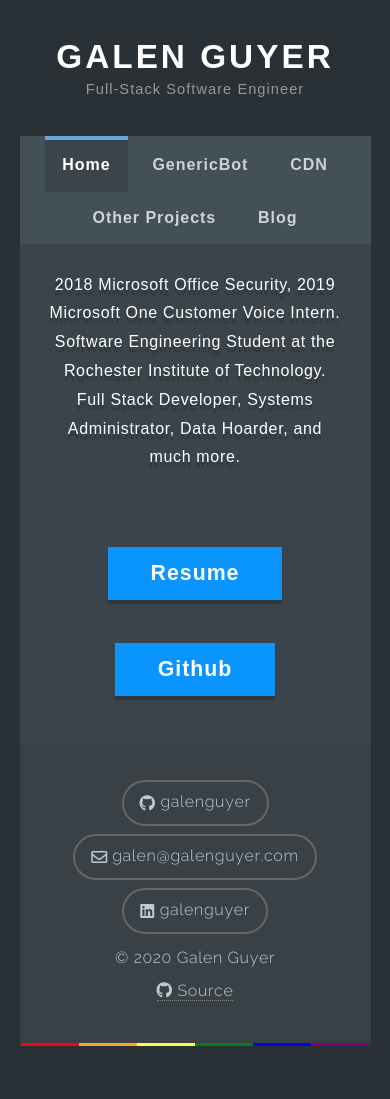
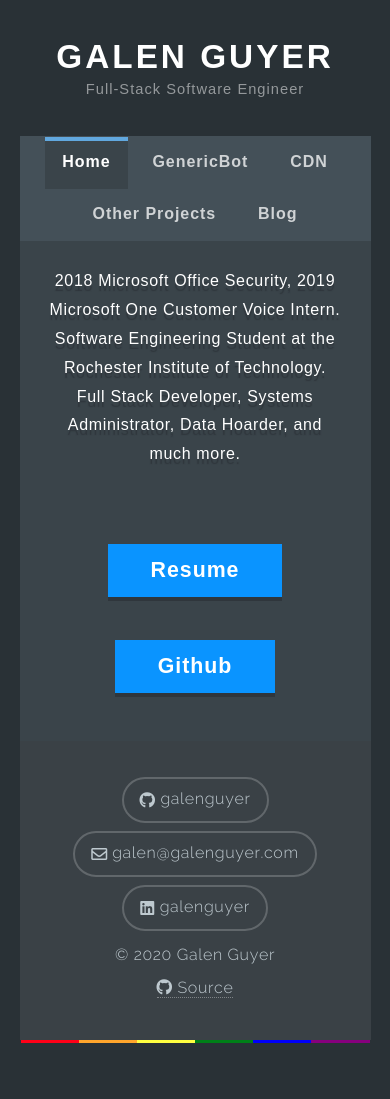
Before and after one commit to galenguyer/galenguyer.github.io.v1, a Jekyll site: the page built from index.html, in a window 390 px wide. Built offline with Jekyll 4.4.1, drawn with Linux system fonts in a browser that asks for light colours.

Commit message:
Fix active navlink mobile height

```diff
--- a/_sass/main/_navbar.scss
+++ b/_sass/main/_navbar.scss
@@ -42,4 +42,7 @@
     .navbar ul li a {
         padding: 0.8em 1.1em 1.15em 1.1em;
     }
+    .navbar .active {
+        padding-top: 0.8em;
+    }
 }
```
